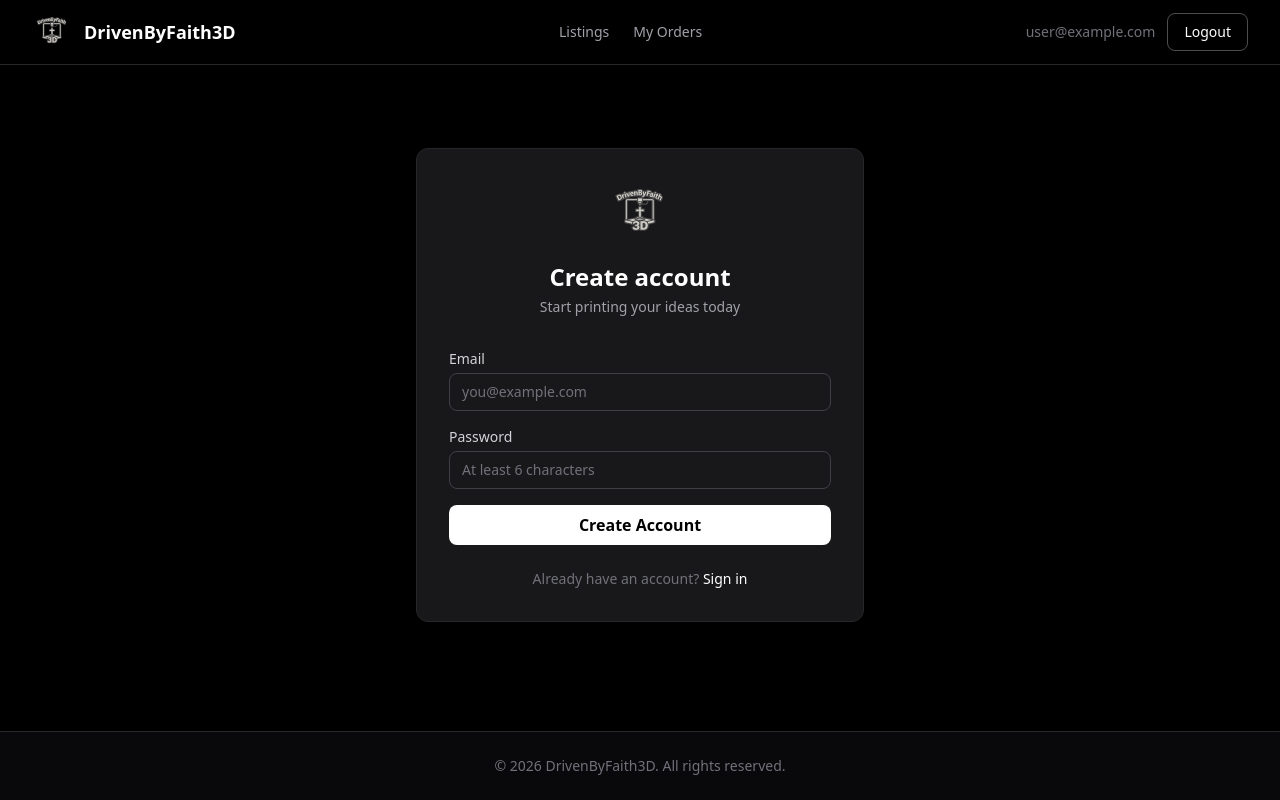
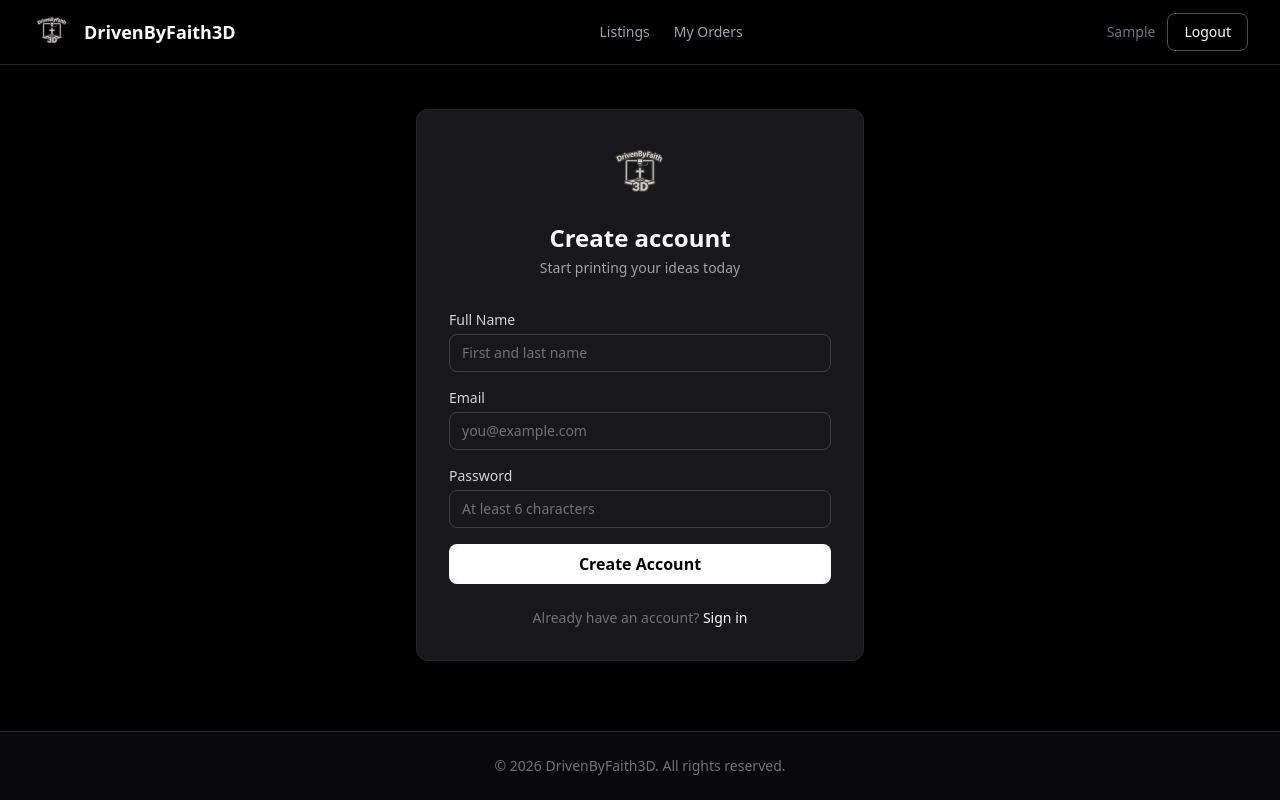
Before and after one commit to DrivenByFaith3D/project-x, a Next.js app: page /signup in a window 1280 px wide. Built offline with nearby package versions, Linux system fonts and the light colour scheme; no server answers; sample sign-in values are in the browser's storage.

Commit message:
Add name field to users, show first name in navbar

```diff
--- a/app/api/signup/route.ts
+++ b/app/api/signup/route.ts
@@ -3,9 +3,9 @@ import bcrypt from 'bcryptjs'
 import { prisma } from '@/lib/prisma'
 
 export async function POST(req: NextRequest) {
-  const { email, password } = await req.json()
+  const { email, password, name } = await req.json()
 
-  if (!email || !password || password.length < 6) {
+  if (!email || !password || password.length < 6 || !name) {
     return NextResponse.json({ error: 'Invalid input' }, { status: 400 })
   }
 
@@ -21,7 +21,7 @@ export async function POST(req: NextRequest) {
   const role = adminEmail && email === adminEmail ? 'admin' : 'user'
 
   const user = await prisma.user.create({
-    data: { email, password: hashed, role },
+    data: { email, password: hashed, name, role },
   })
 
   return NextResponse.json({ id: user.id, email: user.email, role: user.role })
--- a/app/signup/page.tsx
+++ b/app/signup/page.tsx
@@ -8,6 +8,7 @@ import Image from 'next/image'
 
 export default function SignupPage() {
   const router = useRouter()
+  const [name, setName] = useState('')
   const [email, setEmail] = useState('')
   const [password, setPassword] = useState('')
   const [error, setError] = useState('')
@@ -21,7 +22,7 @@ export default function SignupPage() {
     const res = await fetch('/api/signup', {
       method: 'POST',
       headers: { 'Content-Type': 'application/json' },
-      body: JSON.stringify({ email, password }),
+      body: JSON.stringify({ email, password, name }),
     })
 
     const data = await res.json()
@@ -43,6 +44,11 @@ export default function SignupPage() {
         </div>
 
         <form onSubmit={handleSubmit} className="space-y-4">
+          <div>
+            <label className="block text-sm font-medium text-zinc-300 mb-1">Full Name</label>
+            <input type="text" value={name} onChange={(e) => setName(e.target.value)}
+              className="input" placeholder="First and last name" required />
+          </div>
           <div>
             <label className="block text-sm font-medium text-zinc-300 mb-1">Email</label>
             <input type="email" value={email} onChange={(e) => setEmail(e.target.value)}
--- a/components/NavbarClient.tsx
+++ b/components/NavbarClient.tsx
@@ -7,6 +7,7 @@ interface User {
   id: string
   email: string
   role: string
+  name?: string | null
 }
 
 export default function NavbarClient({ user }: { user: User | null }) {
@@ -15,7 +16,7 @@ export default function NavbarClient({ user }: { user: User | null }) {
       {user ? (
         <>
           <span className="text-sm text-zinc-500 hidden sm:block truncate max-w-[160px]">
-            {user.email}
+            {user.name ? user.name.split(' ')[0] : user.email}
           </span>
           <button
             onClick={() => signOut({ callbackUrl: '/' })}
--- a/lib/auth.ts
+++ b/lib/auth.ts
@@ -22,7 +22,7 @@ export const authOptions: NextAuthOptions = {
         const valid = await bcrypt.compare(credentials.password, user.password)
         if (!valid) return null
 
-        return { id: user.id, email: user.email, role: user.role }
+        return { id: user.id, email: user.email, role: user.role, name: user.name ?? '' }
       },
     }),
   ],
@@ -30,7 +30,8 @@ export const authOptions: NextAuthOptions = {
     jwt({ token, user }) {
       if (user) {
         token.id = user.id
-        token.role = (user as { id: string; email: string; role: string }).role
+        token.role = (user as { id: string; email: string; role: string; name: string }).role
+        token.name = (user as { id: string; email: string; role: string; name: string }).name
       }
       return token
     },
@@ -38,6 +39,7 @@ export const authOptions: NextAuthOptions = {
       if (session.user) {
         session.user.id = token.id as string
         session.user.role = token.role as string
+        session.user.name = token.name as string
       }
       return session
     },
```
Also changed, not shown: 2 other files (tests, documents, lock files or other folders).
